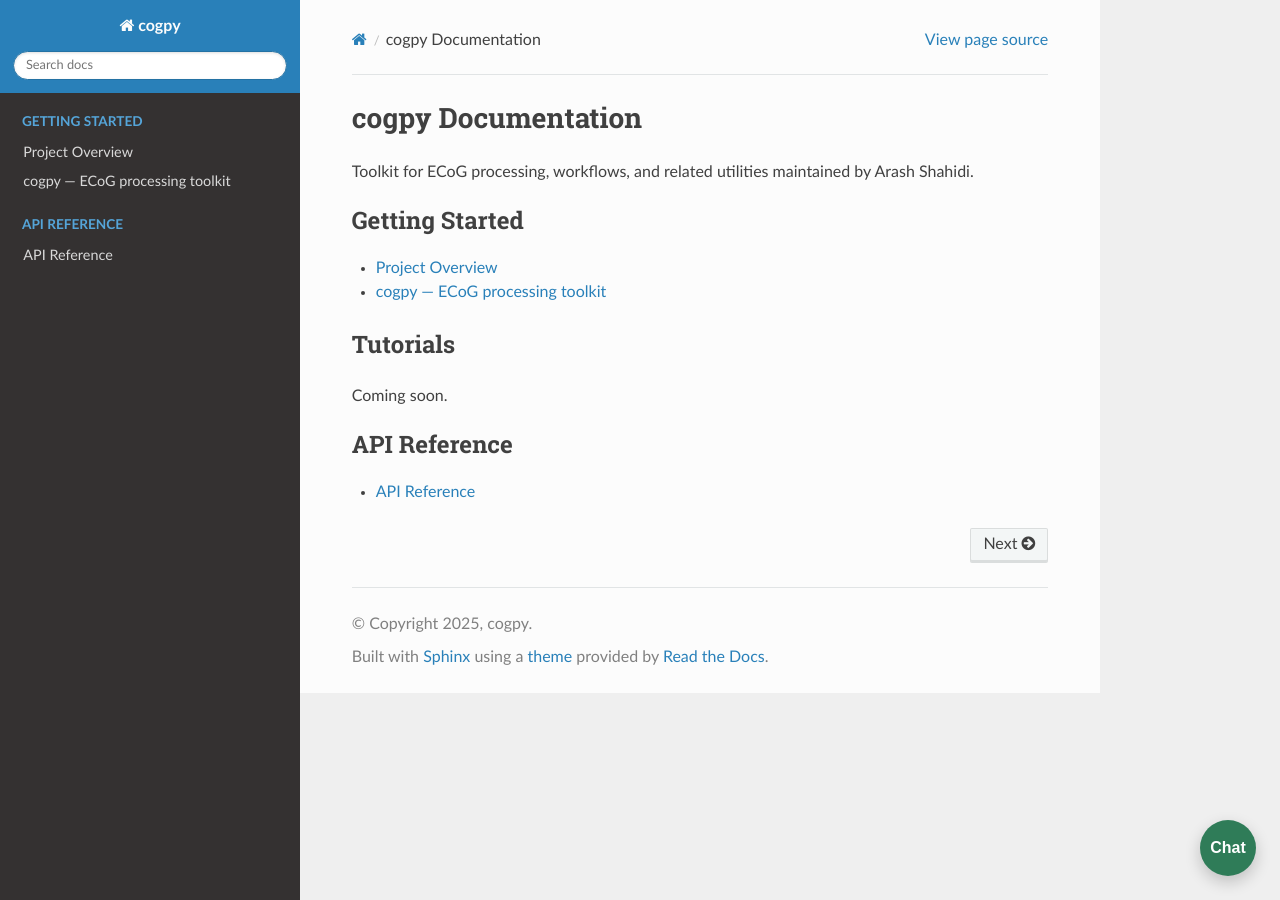
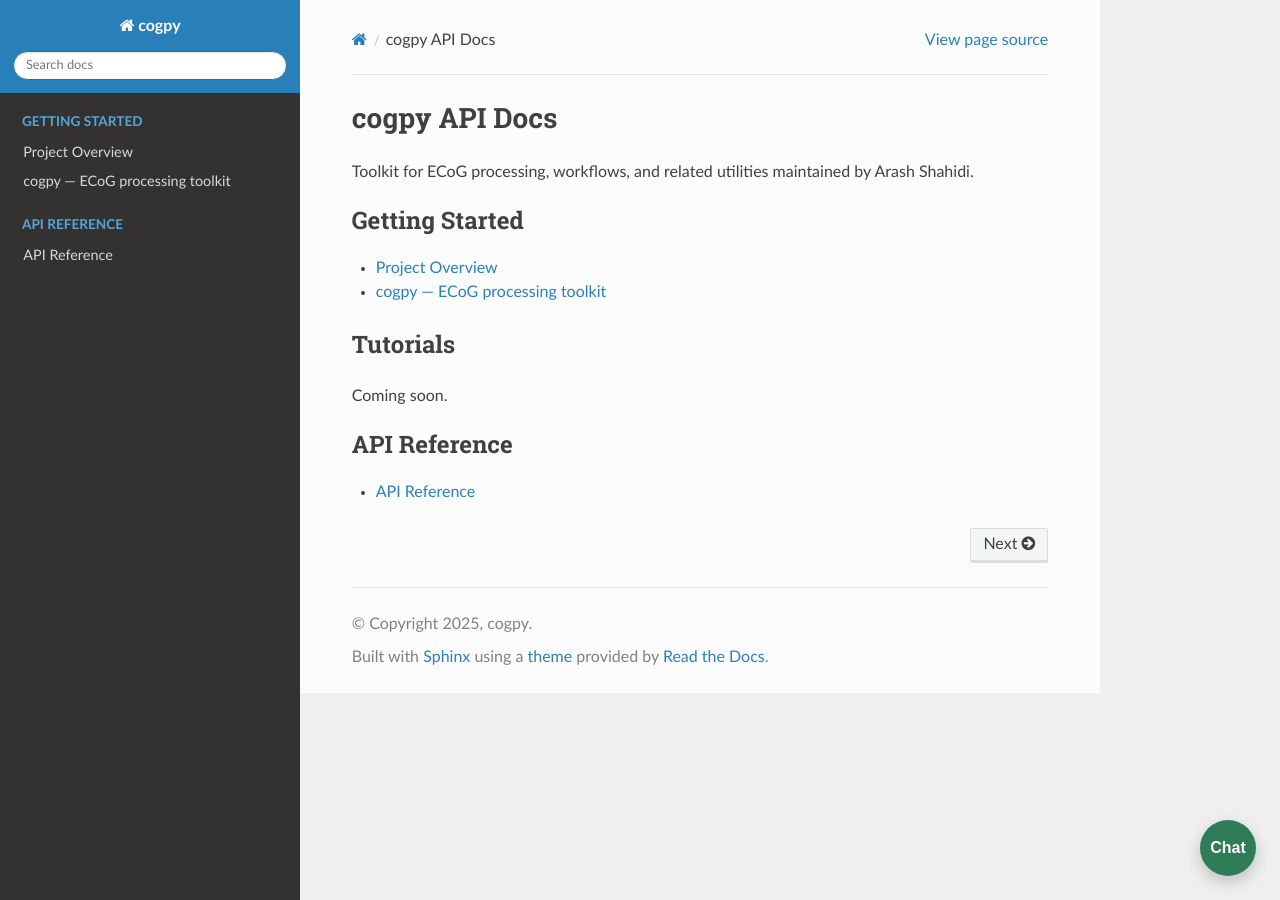
Before and after one commit to arashshahidi1997/cogpy, a Sphinx documentation site: the page built from docs/source/index.md, in a window 1280 px wide. Built offline with Sphinx 7.4.7 and the Read the Docs theme 3.1.0, drawn with Linux system fonts in a browser that asks for light colours.

Commit message:
[DATALAD] Recorded changes

```diff
--- a/docs/source/index.md
+++ b/docs/source/index.md
@@ -1,4 +1,4 @@
-# cogpy Documentation
+# cogpy API Docs
 
 Toolkit for ECoG processing, workflows, and related utilities maintained by Arash Shahidi.
 
```
